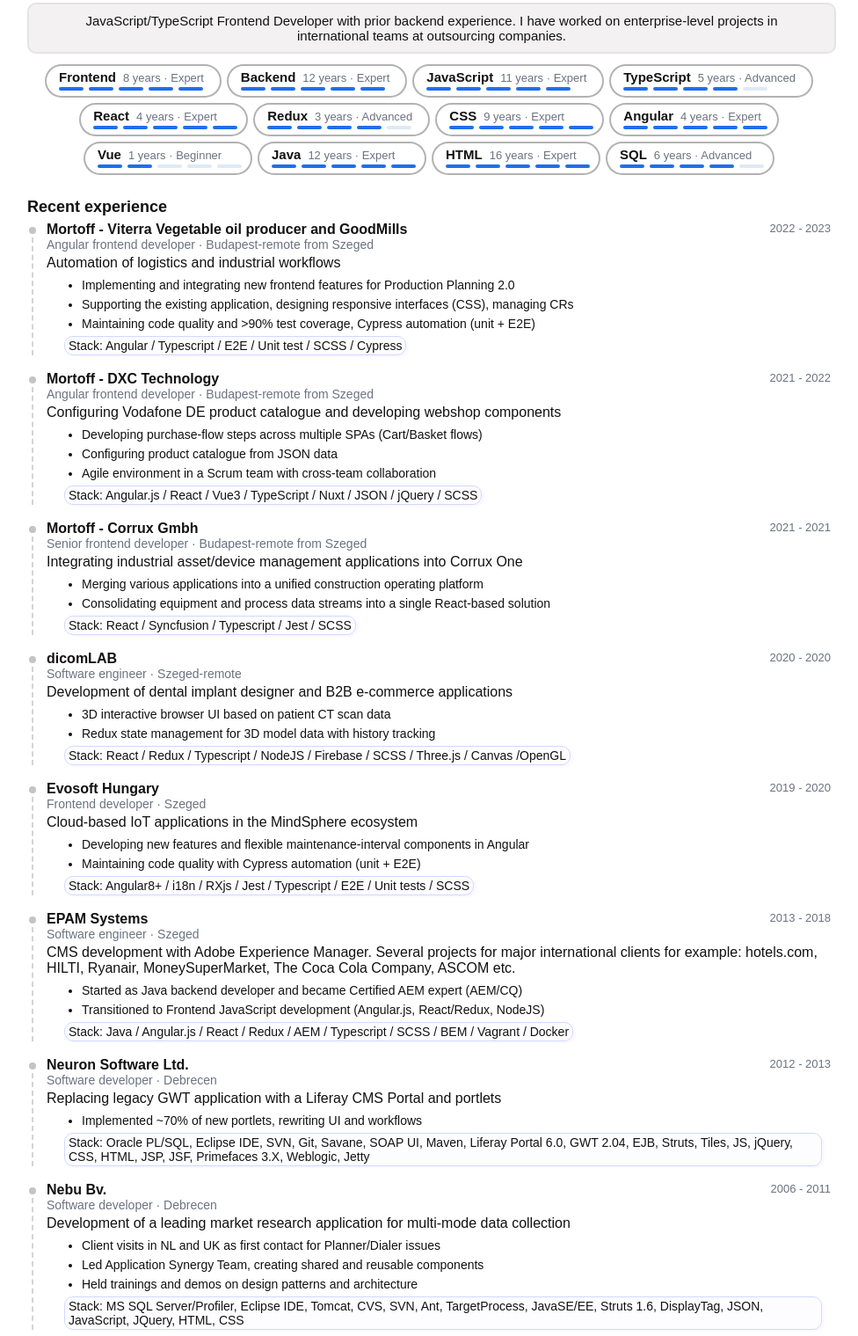
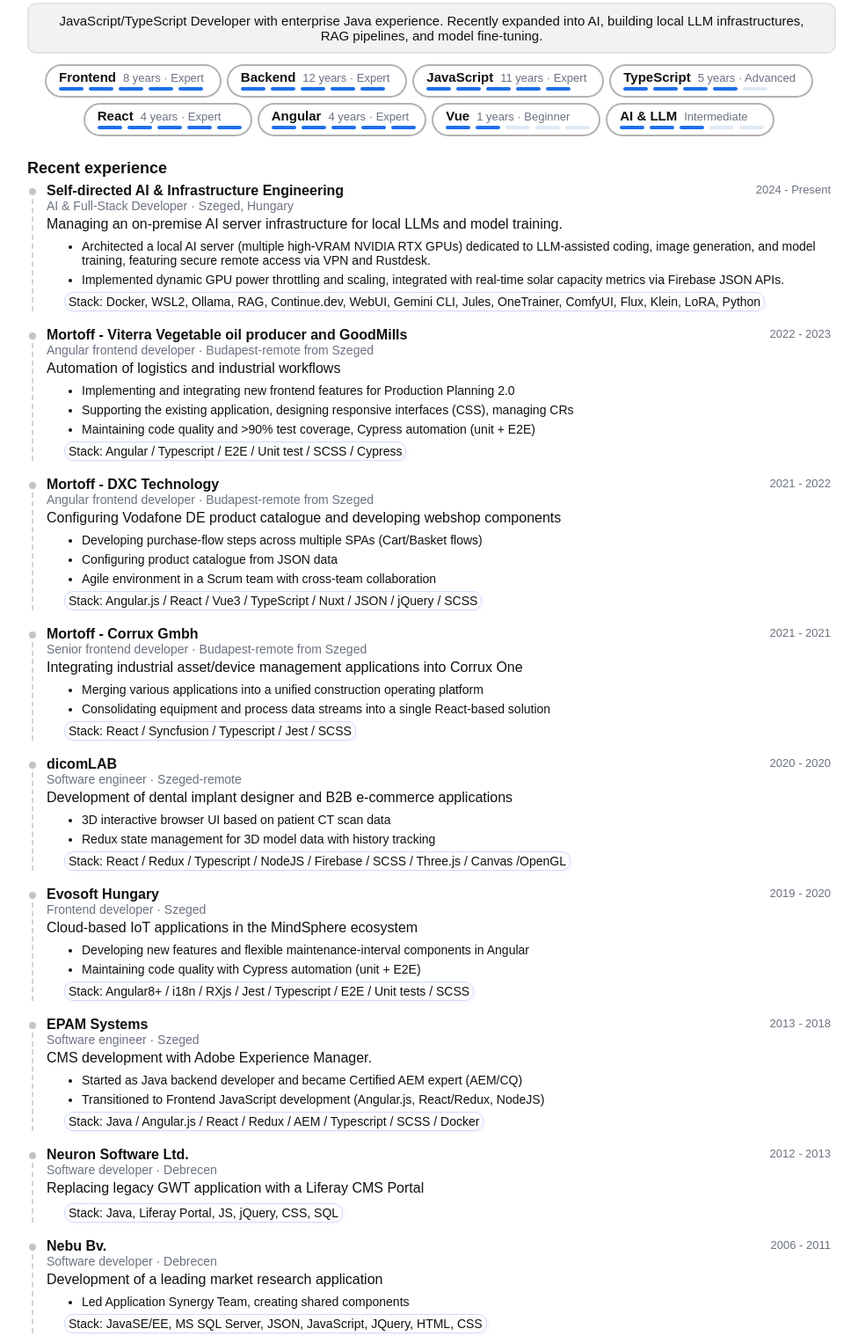
Before and after one commit to jsonToCv/jsontocv.github.io, a plain HTML site: page index.html in a window 1280 px wide. Shown: the part 211-1730 px from the top of the page at 88% size, without its empty margins (149-1125 px from the left). Drawn offline with nearby package versions, Linux system fonts and the light colour scheme.

Commit message:
COMMIT CV data 2026 02 19 001

```diff
--- a/index.html
+++ b/index.html
@@ -168,7 +168,7 @@
     "email": "aszrievmiklos@gmail.com",
     "phone": "+36 70 59 11 599",
     "url": "https://findrepo.github.io/?query=user%3Afotoamg",
-    "summary": "JavaScript/TypeScript Frontend Developer with prior backend experience. I have worked on enterprise-level projects in international teams at outsourcing companies.",
+    "summary": "JavaScript/TypeScript Developer with enterprise Java experience. Recently expanded into AI, building local LLM infrastructures, RAG pipelines, and model fine-tuning.",
     "profiles": [
       {
         "network": "gitconnected",
@@ -198,10 +198,31 @@
     "following": 0,
     "picture": "https://avatars.githubusercontent.com/u/33158920?v=4",
     "website": "https://findrepo.github.io/?query=user%3Afotoamg",
-	"portfolio": "https://findrepo.github.io/?query=user%3Afotoamg",
-	"cv": "https://gitconnected.com/fotoamg"
+    "portfolio": "https://findrepo.github.io/?query=user%3Afotoamg",
+    "cv": "https://gitconnected.com/fotoamg"
   },
   "work": [
+    {
+      "name": "Self-directed AI & Infrastructure Engineering",
+      "hide": false,
+      "location": "Szeged, Hungary",
+      "description": "",
+      "position": "AI & Full-Stack Developer",
+      "url": "",
+      "startDate": "2024-02-01",
+      "endDate": "",
+      "summary": "Managing an on-premise AI server infrastructure for local LLMs and model training.",
+      "highlights": [
+        "Architected a local AI server (multiple high-VRAM NVIDIA RTX GPUs) dedicated to LLM-assisted coding, image generation, and model training, featuring secure remote access via VPN and Rustdesk.",
+        "Implemented dynamic GPU power throttling and scaling, integrated with real-time solar capacity metrics via Firebase JSON APIs.",
+        "Stack: Docker, WSL2, Ollama, RAG, Continue.dev, WebUI, Gemini CLI, Jules, OneTrainer, ComfyUI, Flux, Klein, LoRA, Python"
+      ],
+      "isCurrentRole": true,
+      "start": "{\"year\":2024,\"month\":2}",
+      "end": "",
+      "company": "Self-directed AI & Infrastructure Engineering",
+      "website": ""
+    },
     {
       "name": "Mortoff - Viterra Vegetable oil producer and GoodMills",
       "hide": false,
@@ -318,11 +339,11 @@
       "url": "https://careers.epam.hu/company",
       "startDate": "2013-03-01",
       "endDate": "2018-12-01",
-      "summary": "CMS development with Adobe Experience Manager. Several projects for major international clients for example: hotels.com, HILTI, Ryanair, MoneySuperMarket, The Coca Cola Company,  ASCOM etc. ",
+      "summary": "CMS development with Adobe Experience Manager.",
       "highlights": [
         "Started as Java backend developer and became Certified AEM expert (AEM/CQ)",
         "Transitioned to Frontend JavaScript development (Angular.js, React/Redux, NodeJS)",
-        "Stack: Java / Angular.js / React / Redux / AEM / Typescript / SCSS / BEM / Vagrant / Docker"
+        "Stack: Java / Angular.js / React / Redux / AEM / Typescript / SCSS / Docker"
       ],
       "isCurrentRole": false,
       "start": "{\"year\":2013,\"month\":3}",
@@ -339,10 +360,9 @@
       "url": "https://worldofneuron.com/",
       "startDate": "2012-02-01",
       "endDate": "2013-03-01",
-      "summary": "Replacing legacy GWT application with a Liferay CMS Portal and portlets",
+      "summary": "Replacing legacy GWT application with a Liferay CMS Portal",
       "highlights": [
-        "Implemented ~70% of new portlets, rewriting UI and workflows",
-        "Stack: Oracle PL/SQL, Eclipse IDE, SVN, Git, Savane, SOAP UI, Maven, Liferay Portal 6.0, GWT 2.04, EJB, Struts, Tiles, JS, jQuery, CSS, HTML, JSP, JSF, Primefaces 3.X, Weblogic, Jetty"
+        "Stack: Java, Liferay Portal, JS, jQuery, CSS, SQL"
       ],
       "isCurrentRole": false,
       "start": "{\"year\":2012,\"month\":2}",
@@ -359,12 +379,10 @@
       "url": "https://www.nebu.com/",
       "startDate": "2006-03-01",
       "endDate": "2011-05-01",
-      "summary": "Development of a leading market research application for multi-mode data collection",
+      "summary": "Development of a leading market research application",
       "highlights": [
-        "Client visits in NL and UK as first contact for Planner/Dialer issues",
-        "Led Application Synergy Team, creating shared and reusable components",
-        "Held trainings and demos on design patterns and architecture",
-        "Stack: MS SQL Server/Profiler, Eclipse IDE, Tomcat, CVS, SVN, Ant, TargetProcess, JavaSE/EE, Struts 1.6, DisplayTag, JSON, JavaScript, JQuery, HTML, CSS"
+        "Led Application Synergy Team, creating shared components",
+        "Stack: JavaSE/EE, MS SQL Server, JSON, JavaScript, JQuery, HTML, CSS"
       ],
       "isCurrentRole": false,
       "start": "{\"year\":2006,\"month\":3}",
@@ -382,10 +400,7 @@
       "startDate": "2005-09-01",
       "endDate": "2006-02-01",
       "summary": "High-precision electronic controller/measurement unit test software",
-      "highlights": [
-        "Supervised test processes and supported debugging for the manufacturing test engineering team",
-        "Stack: Oracle, Test Stand, Agile, Lotus Notes, LabView, PL SQL"
-      ],
+      "highlights": [],
       "isCurrentRole": false,
       "start": "{\"year\":2005,\"month\":9}",
       "end": "{\"year\":2006,\"month\":2}",
@@ -402,11 +417,7 @@
       "startDate": "2002-11-01",
       "endDate": "2003-10-01",
       "summary": "Developing a full industrial application covering all factory workflows",
-      "highlights": [
-        "Single application managing stock, sales, raw materials, orders, manufacturing data, recipes and printing",
-        "Delivered entire implementation alone, with weekly on-site customer meetings",
-        "Stack: a Java/Swing/JDBC application using MSSQL DB, JBuilder"
-      ],
+      "highlights": [],
       "isCurrentRole": false,
       "start": "{\"year\":2002,\"month\":11}",
       "end": "{\"year\":2003,\"month\":10}",
@@ -422,12 +433,8 @@
       "url": "https://3i.hu",
       "startDate": "2002-09-01",
       "endDate": "2002-06-01",
-      "summary": "ISO-compliant process control and event-logging software for Richter Gedeon",
-      "highlights": [
-        "Developing technological software using CimpliCity HMI and VB scripts",
-        "PLC programming, ISO-standard process control and event logging to MS SQL",
-        "Stack: MS SQL DB, CimpliCity HMI, MS SQL Management Studio, VisualBasic Scripts, MS SQL, PLC programming, MODBUS/CAN interface communication"
-      ],
+      "summary": "ISO-compliant process control and event-logging software",
+      "highlights": [],
       "isCurrentRole": false,
       "start": "{\"year\":2002,\"month\":9}",
       "end": "{\"year\":2002,\"month\":6}",
@@ -439,17 +446,12 @@
       "hide": true,
       "location": "Szeged",
       "description": "",
-      "position": "as student doing researches and IT administration, system supervisor tasks",
+      "position": "IT administration, system supervisor tasks",
       "url": "https://u-szeged.hu",
       "startDate": "1998-09-01",
       "endDate": "2001-06-01",
-      "summary": "IT administration, system supervision and academic research",
-      "highlights": [
-        "Linux system administration and UNIX/Win9x/DOS supervision",
-        "Developed SOCKET-based client-server TCP/IP applications in C for dissertation",
-        "C++ text-based and 3D game development with CrystalSpace engine",
-        "Stack: Midnight Commander, Telnet, gcc, screen, XTerminal, Putty, RedHat/Mandrake/Suse Linux, Borland C, MS Visual Studio, LPC C++, Visual C"
-      ],
+      "summary": "IT administration and academic research",
+      "highlights": [],
       "isCurrentRole": false,
       "start": "{\"year\":1998,\"month\":9}",
       "end": "{\"year\":2001,\"month\":6}",
@@ -459,7 +461,7 @@
   ],
   "volunteer": [],
   "education": [
-	{
+    {
       "institution": "Technical School of Szeged",
       "area": "Electrical Power Technician",
       "url": "https://www.moravarosi.hu/",
@@ -486,8 +488,8 @@
       "courses": [],
       "description": "",
       "activities": "",
-      "start": "{\"year\":2022,\"month\":9}",
-      "end": "{\"year\":2024,\"month\":6}",
+      "start": "{\"year\":2023,\"month\":9}",
+      "end": "{\"year\":2025,\"month\":6}",
       "website": "",
       "gpa": ""
     },
@@ -543,7 +545,7 @@
       "level": "Expert",
       "keywords": [
         "HTML / JSX / JSP",
-        "SCSS / CSS / BEM / Styled Components",
+        "SCSS / CSS / BEM",
         "Javascript / Typescript",
         "React / Next",
         "Vue3",
@@ -560,7 +562,6 @@
         "Java",
         "Node",
         "MongoDB",
-        "JackRabbit",
         "MSSQL"
       ],
       "rating": 5,
@@ -575,7 +576,7 @@
       "rating": 5,
       "yearsOfExperience": 12
     },
-	{
+    {
       "name": "TypeScript",
       "level": "Advanced",
       "keywords": [
@@ -592,24 +593,6 @@
       ],
       "rating": 5,
       "yearsOfExperience": 5
-    },
-    {
-      "name": "Redux",
-      "level": "Advanced",
-      "keywords": [
-        "Redux"
-      ],
-      "rating": 4,
-      "yearsOfExperience": 4
-    },
-    {
-      "name": "CSS",
-      "level": "Expert",
-      "keywords": [
-        "SCSS / CSS / BEM / Styled Components"
-      ],
-      "rating": 5,
-      "yearsOfExperience": 10
     },
     {
       "name": "Angular",
@@ -632,32 +615,16 @@
       "yearsOfExperience": 2
     },
     {
-      "name": "Java",
-      "level": "Expert",
+      "name": "AI & LLM",
+      "level": "Intermediate",
       "keywords": [
-        "Java"
-      ],
-      "rating": 5,
-      "yearsOfExperience": 13
-    },
-    {
-      "name": "HTML",
-      "level": "Expert",
-      "keywords": [
-        "HTML / JSX / JSP"
-      ],
-      "rating": 5,
-      "yearsOfExperience": 17
-    },
-    {
-      "name": "SQL",
-      "level": "Advanced",
-      "keywords": [
-        "MSSQL",
-        "PLSQL"
+        "Local LLM",
+        "RAG",
+        "LoRA / OneTrainer",
+        "Hardware Optimization"
       ],
       "rating": 4,
-      "yearsOfExperience": 7
+      "yearsOfExperience": 1
     }
   ],
   "languages": [
@@ -671,7 +638,7 @@
     },
     {
       "language": "German",
-      "fluency": "Basic reading comprehension"
+      "fluency": "Basic"
     }
   ],
   "interests": [],
@@ -680,8 +647,7 @@
   "meta": {
     "canonical": "https://raw.githubusercontent.com/jsonresume/resume-schema/master/resume.json",
     "version": "v1.0.0",
-    "lastModified": "2025-11-16T19:22:44+01:00Z",
-    "note": "This is a combined version of the old and new JSON Resume API to provide maximum compatibility. You will notice duplicated values in different fields."
+    "lastModified": "2026-02-19T12:00:00+01:00Z"
   }
 };
 
```
